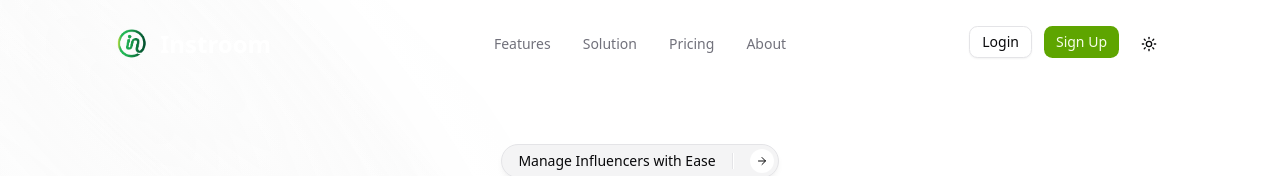
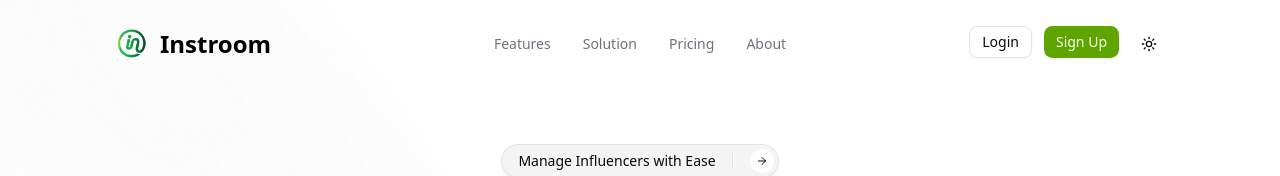
Before and after one commit to theharoldroyce/instroom_landing_page, a Next.js app: page / in a window 1280 px wide. Shown: the top 176 px of the page. Built offline with nearby package versions, Linux system fonts and the light colour scheme.

Commit message:
11012025 update text when using darkmode

```diff
--- a/components/logo.jsx
+++ b/components/logo.jsx
@@ -13,7 +13,7 @@
                 height={32}
                 className={cn('h-10 w-auto', className)}
             />
-            <span className="text-2xl font-bold text-white">Instroom</span>
+            <span className="text-2xl font-bold text-black dark:text-white">Instroom</span>
         </>
     );
 }
```
